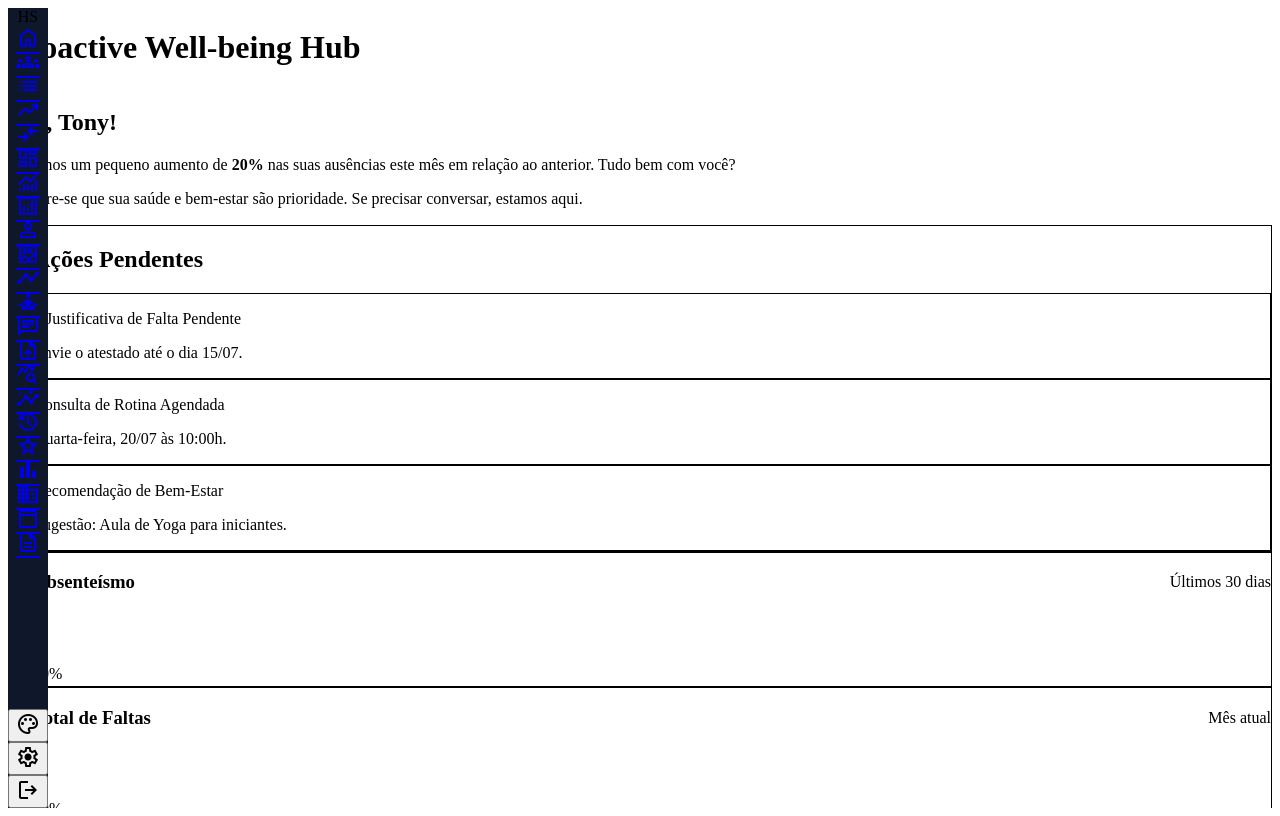
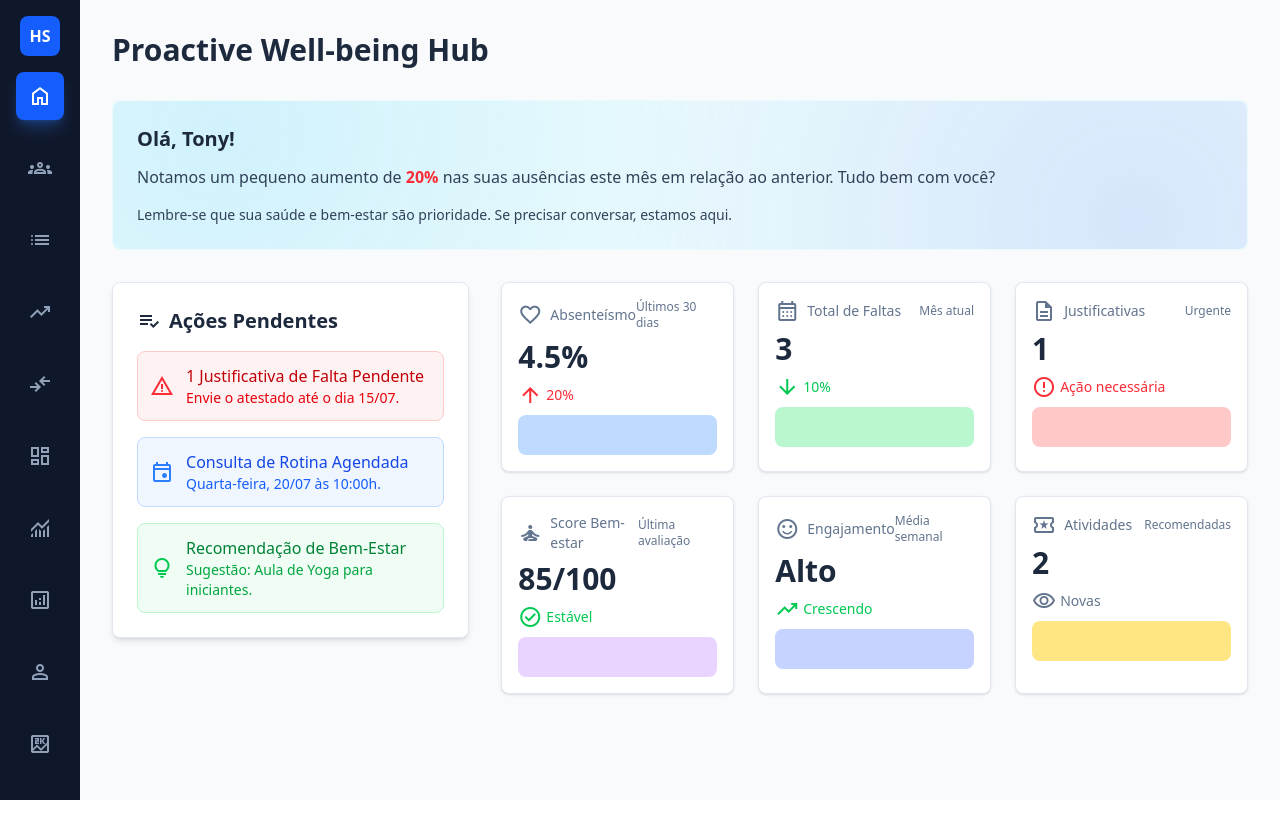
Before and after one commit to YnotMax/app-de-analize-de-pontos-canvas-, a React (Vite) app in the folder painel-bem-estar/: page / in a window 1280 px wide. Built offline with nearby package versions, Linux system fonts and the light colour scheme.

Commit message:
feat: Initialize core application structure with React Router, sidebar navigation, and Tailwind CSS configuration.

```diff
--- a/painel-bem-estar/src/App.tsx
+++ b/painel-bem-estar/src/App.tsx
@@ -1,6 +1,6 @@
 import React from 'react';
 import { BrowserRouter as Router, Routes, Route, Navigate } from 'react-router-dom';
-import { ThemeProvider } from './context/ThemeContext';
+
 import Sidebar from './components/Sidebar';
 import EmployeeDashboard from './pages/EmployeeDashboard';
 import TeamOverview from './pages/TeamOverview';
@@ -26,9 +26,8 @@ import './App.css';
 
 function App() {
   return (
-    <ThemeProvider>
     <Router>
-        <div className="flex bg-background-light dark:bg-background-dark min-h-screen transition-colors duration-300">
+      <div className="flex bg-slate-50 dark:bg-slate-900 min-h-screen">
         <Sidebar />
         <main className="flex-1 ml-20 p-8 overflow-y-auto h-screen">
           <Routes>
@@ -59,7 +58,6 @@ function App() {
         </main>
       </div>
     </Router>
-    </ThemeProvider>
   );
 }
 
--- a/painel-bem-estar/src/components/Sidebar.tsx
+++ b/painel-bem-estar/src/components/Sidebar.tsx
@@ -1,8 +1,6 @@
 import React from 'react';
 import { NavLink } from 'react-router-dom';
 import clsx from 'clsx';
-
-import ThemeSwitcher from './ThemeSwitcher';
 
 const Sidebar: React.FC = () => {
     const navItems = [
@@ -57,7 +55,6 @@ const Sidebar: React.FC = () => {
             </div>
 
             <div className="flex flex-col items-center space-y-6 mt-4">
-                <ThemeSwitcher />
                 <button className="p-2 rounded-lg hover:bg-slate-700/50 text-slate-400 hover:text-slate-200">
                     <span className="material-symbols-outlined text-2xl">settings</span>
                 </button>
--- a/painel-bem-estar/src/index.css
+++ b/painel-bem-estar/src/index.css
@@ -1,53 +1,8 @@
-@tailwind base;
-@tailwind components;
-@tailwind utilities;
+@import "tailwindcss";
 
-@layer base {
-  :root {
-    /* Default Theme (Blue/Slate) */
-    --color-primary: 59 130 246;
-    --color-secondary: 100 116 139;
-    --color-accent: 245 158 11;
-    --color-background-light: 248 250 252;
-    --color-background-dark: 15 23 42;
-  }
-
-  .theme-nature {
-    /* Nature Theme (Emerald/Green) */
-    --color-primary: 16 185 129;
-    --color-secondary: 101 163 13;
-    --color-accent: 234 179 8;
-    --color-background-light: 240 253 244;
-    --color-background-dark: 2 44 34;
-  }
-
-  .theme-executive {
-    /* Executive Theme (Indigo/Purple) */
-    --color-primary: 99 102 241;
-    --color-secondary: 168 85 247;
-    --color-accent: 236 72 153;
-    --color-background-light: 245 243 255;
-    --color-background-dark: 30 27 75;
-  }
-
-  .theme-warm {
-    /* Warm Theme (Orange/Red) */
-    --color-primary: 249 115 22;
-    --color-secondary: 239 68 68;
-    --color-accent: 251 191 36;
-    --color-background-light: 255 247 237;
-    --color-background-dark: 67 20 7;
-  }
-}
-
-/* Custom Scrollbar */
-.scrollbar-hide::-webkit-scrollbar {
-  display: none;
-}
-
-.scrollbar-hide {
-  -ms-overflow-style: none;
-  scrollbar-width: none;
+@theme {
+  --font-display: Inter, sans-serif;
+  --font-body: Roboto, sans-serif;
 }
 
 @keyframes fade-in {
@@ -65,3 +20,13 @@
 .animate-fade-in {
   animation: fade-in 0.5s ease-out forwards;
 }
+
+/* Custom Scrollbar */
+.scrollbar-hide::-webkit-scrollbar {
+  display: none;
+}
+
+.scrollbar-hide {
+  -ms-overflow-style: none;
+  scrollbar-width: none;
+}
--- a/painel-bem-estar/tailwind.config.js
+++ b/painel-bem-estar/tailwind.config.js
@@ -4,16 +4,8 @@ export default {
     "./index.html",
     "./src/**/*.{js,ts,jsx,tsx}",
   ],
-  darkMode: 'class',
   theme: {
     extend: {
-      colors: {
-        primary: 'rgb(var(--color-primary) / <alpha-value>)',
-        secondary: 'rgb(var(--color-secondary) / <alpha-value>)',
-        accent: 'rgb(var(--color-accent) / <alpha-value>)',
-        'background-light': 'rgb(var(--color-background-light) / <alpha-value>)',
-        'background-dark': 'rgb(var(--color-background-dark) / <alpha-value>)',
-      },
       fontFamily: {
         display: ['Inter', 'sans-serif'],
         body: ['Roboto', 'sans-serif'],
```
Lines whose indentation alone changed are shown as unchanged.
